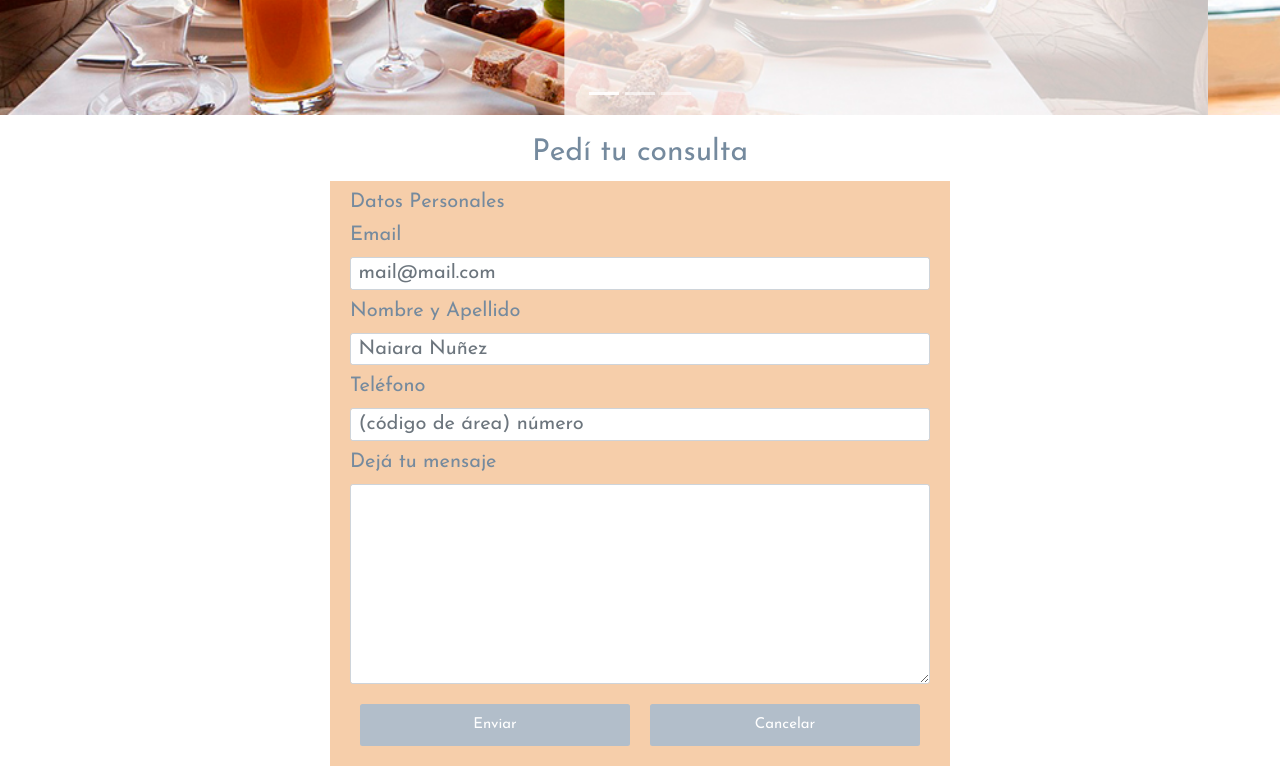
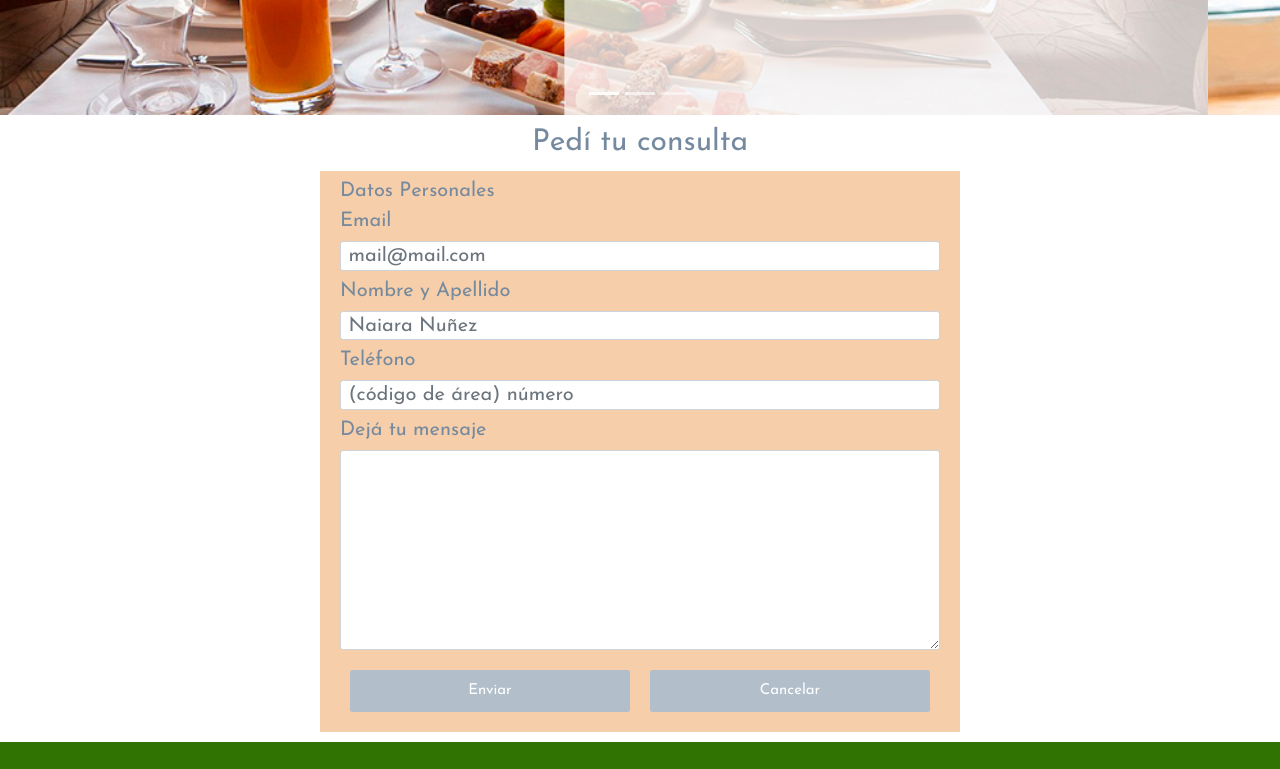
Before and after one commit to NaiaraLN/nutricion-nunez, a plain HTML site: page pages/contacto.html in a window 1280 px wide. Shown: the part 640-1409 px from the top of the page. Drawn offline with nearby package versions, Linux system fonts and the light colour scheme.

Commit message:
modifico ancho del formulario

```diff
--- a/css/style.css
+++ b/css/style.css
@@ -325,18 +325,19 @@ fieldset{
     font-family: 'Josefin Sans', sans-serif;
     font-size: 1.5rem;
     font-weight: 400;
-    line-height: 2.3rem;
+    line-height: 2rem;
     color: #758A9E;
     width: 100%;
 }
 
 .contacto__articulo{
-    margin: 20px;
+    margin: 10px auto;
+
 }
 
 .contacto__form{
     background-color: #F6CEAA;
-    width: 50%;
+    width: 80%;
     height: auto;
     margin: 10px auto;
     padding: 10px 20px;
@@ -507,6 +508,9 @@ fieldset{
     /* Contacto agrando letra */
     .contactoText{
         font-size: 2rem;
+    }
+    .contacto__form{
+        width: 50%;
     }
 
     /* BLOG TITULOS */
```
